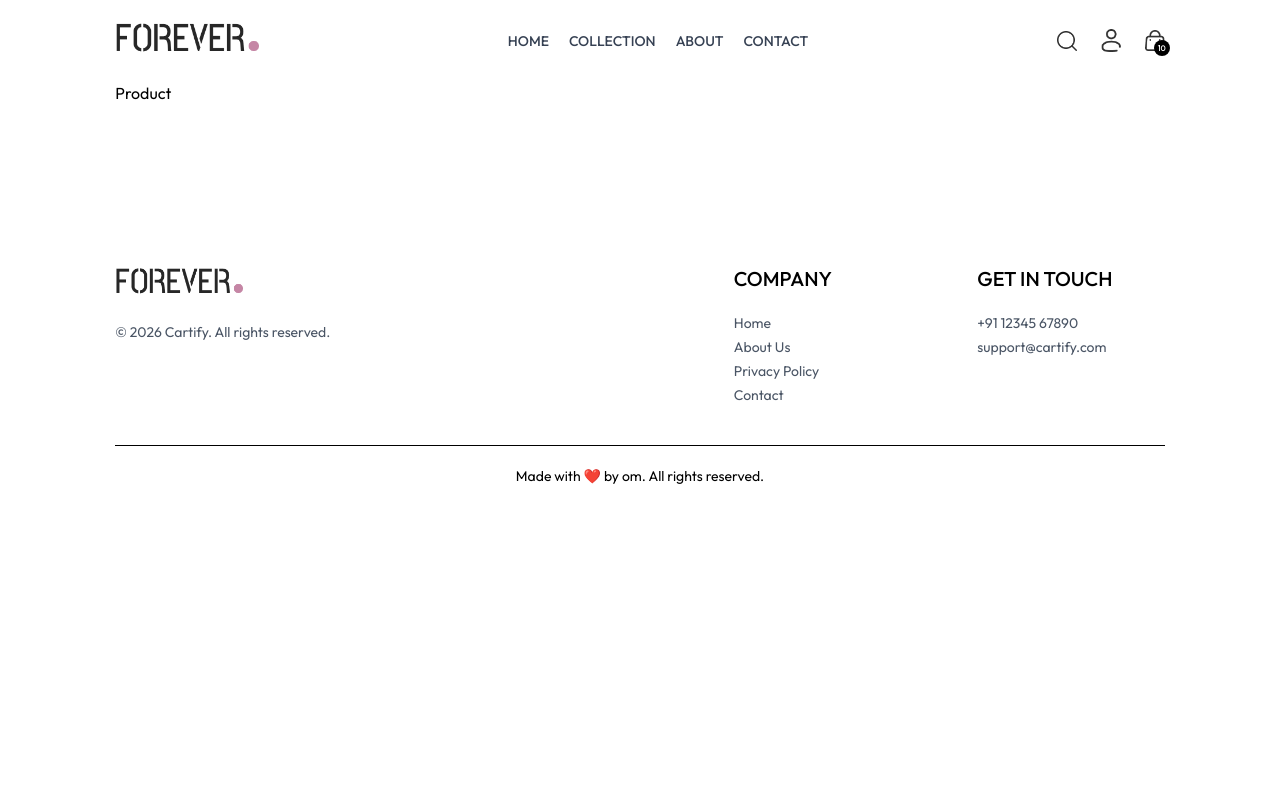
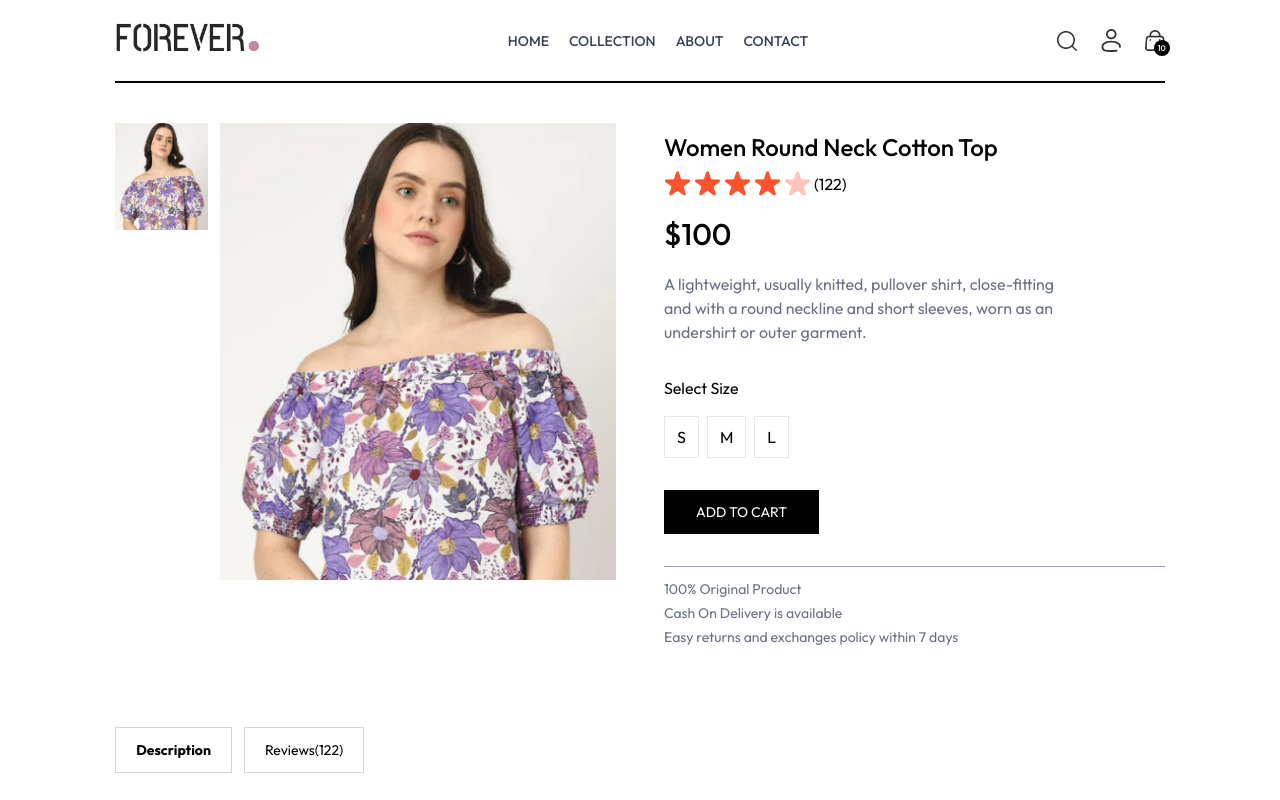
Before and after one commit to OmBilthere/Forever-Ecommerce-website, a React (Vite) app in the folder frontend/: page /product/aaaaa in a window 1280 px wide. Shown: the top 800 px of the page. Built offline with nearby package versions, Linux system fonts and the light colour scheme.

Commit message:
Refactor Product component to fetch and display product details, including images and sizes

```diff
--- a/frontend/src/index.css
+++ b/frontend/src/index.css
@@ -16,6 +16,10 @@
   font-style: normal;
 }
 
+::-webkit-scrollbar{
+    display: none;
+}
+
 @media (max-width :640px) {
 
     a.active {
--- a/frontend/src/pages/Collection.jsx
+++ b/frontend/src/pages/Collection.jsx
@@ -152,7 +152,7 @@
       <div className='grid grid-cols-2 md:grid-cols-3 lg-grid-cols-4 gap-y-6'>
          {
           filterProducts.map((item,index) => (
-            <ProductItem  key={index} name={item.name} id={item.id} price={item.price} image={item.image}  />
+            <ProductItem  key={index} name={item.name} id={item._id} price={item.price} image={item.image}  />
           ))
          }
       </div>
--- a/frontend/src/pages/Product.jsx
+++ b/frontend/src/pages/Product.jsx
@@ -1,9 +1,100 @@
-import React from 'react'
+import React, { useContext, useEffect, useState } from 'react'
+import { useParams } from 'react-router-dom'
+import { ShopContext } from '../context/ShopContext'
+import { assets } from '../assets/assets'
+const Product = () => {
 
-const Product = () => {
-  return (
-    <div>Product</div>
-  )
+  const {productId} = useParams()
+  const {products , currency} = useContext(ShopContext)
+  const [productData , setProductData] = useState(null)
+  const [image , setImage] = useState('')
+  const [size , setSize] = useState('')
+
+  const fetchProductData =()=>{
+
+       products.map((item)=>{
+        if(item._id == productId) {
+          setProductData(item)
+          setImage(item.image[0])
+          return null
+        }
+
+       })
+  }
+
+  useEffect(()=>{
+    fetchProductData()
+  } , [productId , products])
+
+  return productData ? (
+
+    <div className='border-t-2 pt-10 transition-opacity ease-in duration-500 opacity-100 '>
+       {/* Product Data  */}
+       <div className='flex gap-12 sm:gap-12 flex-col sm:flex-row'>
+         {/* Product Image */}
+         <div className='flex-1 flex flex-col-reverse gap-3 sm:flex-row'>
+           <div className='flex sm:flex-col overflow-x-auto sm:overflow-y-scroll justify-between sm:justify-normal sm:w-[18.7%] w-full '>
+              {
+                productData.image.map((item , index)=>(
+                  <img onClick={()=>setImage(item)} src={item} key={index} className='w-[24%] sm:w-full sm:mb-3 shrink-0 cursor-pointer' alt="" />
+                ))
+              }
+           </div>
+
+           <div className='w-full sm:w-[80%]'>
+            <img className='w-full h-auto' src={image} alt="" />
+           </div>
+          </div>
+          {/* Product Details */}
+          <div className='flex-1'>
+            <h1 className='font-medium text-2xl mt-2'>{productData.name}</h1>
+            <div className='flex items-center gap-1 mt-2'>
+              <img src={assets.star_icon} alt="" />
+              <img src={assets.star_icon} alt="" />
+              <img src={assets.star_icon} alt="" />
+              <img src={assets.star_icon} alt="" />
+              <img src={assets.star_dull_icon} alt="" />
+              <p>(122)</p>
+            </div>
+              <p className='mt-5 text-3xl font-medium'>{currency}{productData.price}</p>
+              <p className='mt-5 text-gray-500 md:w-4/5'>{productData.description}</p>
+              <div className='flex flex-col gap-4 my-8'>
+                <p>Select Size</p>
+                <div className='flex gap-2'>
+                   {
+                    productData.sizes.map((item , index)=> (
+                      <button onClick={()=>setSize(item)} className={`border border-gray-200 py-2 px-3 cursor-pointer ${item=== size ? 'border-gray-500' : ''}`} key={index} >{item}</button>
+                    ))
+                   }
+                </div>
+              </div>
+                 <button className='bg-black text-white py-3 px-8 text-sm cursor-pointer active:bg-gray-700'>ADD TO CART</button>
+                 <hr  className='mt-8 sm:4/5 border-gray-400'/>
+                 <div className='text-sm text-gray-500 flex flex-col gap-1 mt-3'>
+                  <p>100% Original Product</p>
+                  <p>Cash On Delivery is available</p>
+                  <p>Easy returns and exchanges policy within 7 days</p>
+                 </div>
+          </div>
+       </div>
+
+       {/* Description and Reviews */}
+       <div className='mt-20'>
+          <div className='flex gap-3'>
+            <b className='border border-gray-300 px-5 py-3 text-sm'>Description</b>
+            <p className='border border-gray-300 px-5 py-3 text-sm'>Reviews(122)</p>
+       </div>
+       <div className='mt-10 flex flex-col gap-4 text-sm text-gray-500'>
+        <p>Lorem ipsum dolor, sit amet consectetur adipisicing elit. Quo aliquid laboriosam vel? Alias assumenda delectus libero odio, incidunt voluptatibus facilis nulla minima. Voluptatum, perferendis in.
+        </p>
+        <p>Lorem ipsum dolor sit amet consectetur adipisicing elit. Harum sequi impedit reiciendis amet sunt veniam nisi esse quidem vitae ipsum minima adipisci nesciunt obcaecati at temporibus, maxime architecto in repellat.
+        </p>
+       </div>
+    </div>
+
+    </div>
+
+  )  : <div className='opacity-0'></div>
 }
 
 export default Product
```
